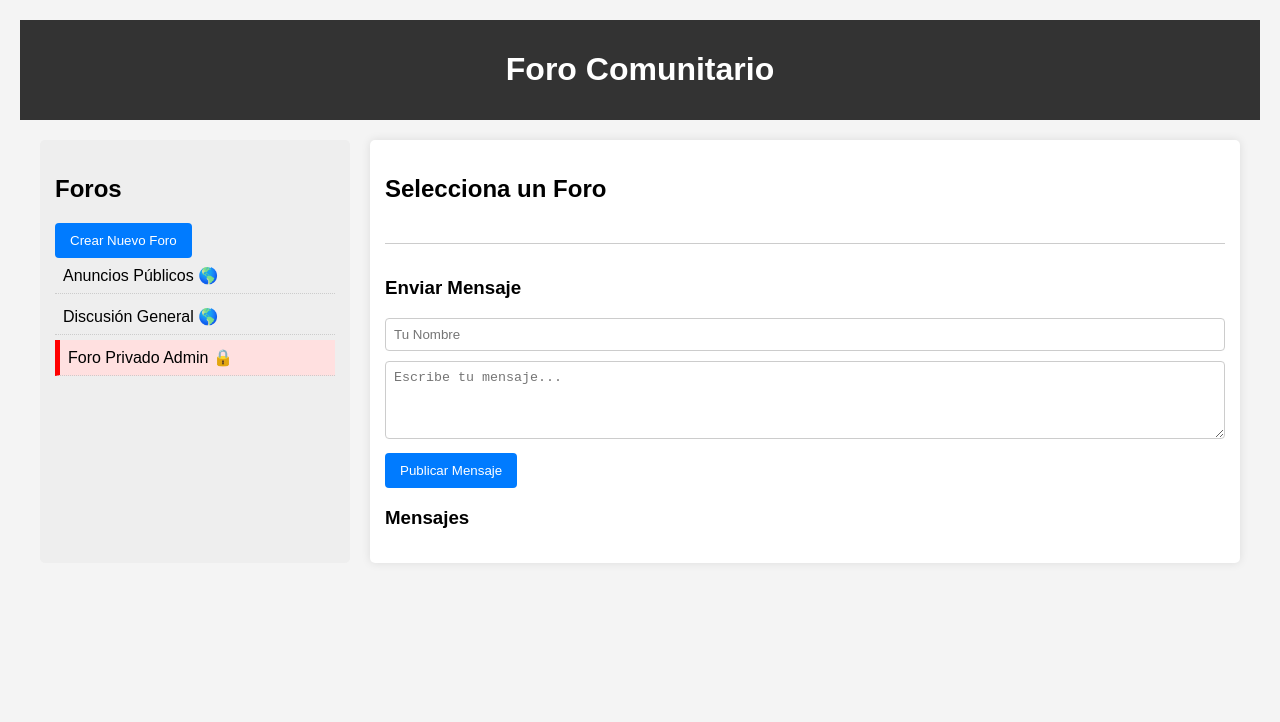
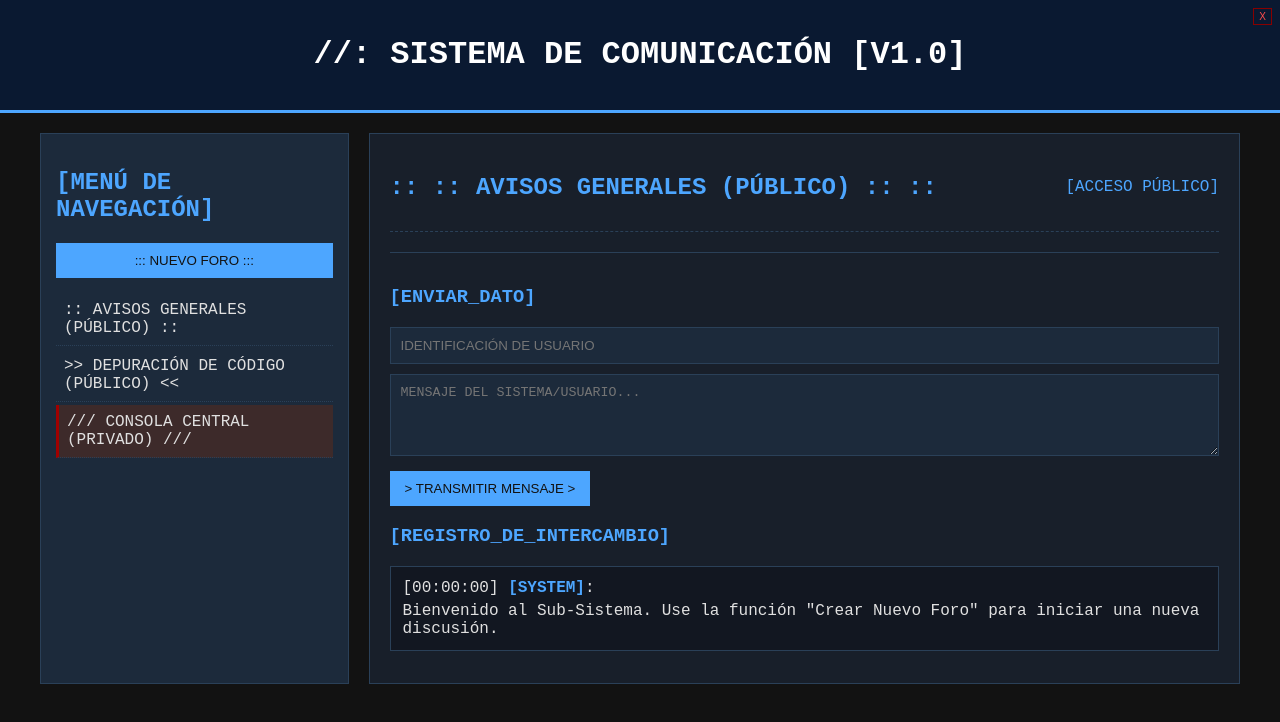
Before and after one commit to itzstarcee/Konzole, a plain HTML site: page index.html in a window 1280 px wide. Drawn offline with Linux system fonts and the light colour scheme.

Commit message:
index.html

```diff
--- a/index.html
+++ b/index.html
@@ -3,68 +3,188 @@
 <head>
     <meta charset="UTF-8">
     <meta name="viewport" content="width=device-width, initial-scale=1.0">
-    <title>Foro Comunitario Simple</title>
+    <title>Foro Comunitario Estilo Clásico</title>
     <style>
-        /* CSS Básico (Puedes moverlo a un archivo style.css) */
-        body { font-family: Arial, sans-serif; margin: 20px; background-color: #f4f4f4; }
-        header { text-align: center; padding: 10px; background-color: #333; color: white; }
-        .forum-container { display: flex; max-width: 1200px; margin: 20px auto; }
-        #forum-list { width: 25%; padding: 15px; background-color: #eee; border-radius: 5px; }
-        #main-content { width: 75%; padding: 15px; background-color: white; border-radius: 5px; margin-left: 20px; box-shadow: 0 0 10px rgba(0,0,0,0.1); }
-        .forum-header { display: flex; justify-content: space-between; align-items: center; margin-bottom: 20px; }
-        .message { border: 1px solid #ccc; padding: 10px; margin-bottom: 10px; border-radius: 5px; position: relative; }
-        .message strong { color: #0056b3; }
-        .delete-btn { position: absolute; top: 10px; right: 10px; background: none; border: none; color: red; cursor: pointer; font-size: 14px; }
-        textarea, input[type="text"] { width: 100%; padding: 8px; margin-bottom: 10px; border: 1px solid #ccc; border-radius: 4px; box-sizing: border-box; }
-        button { padding: 10px 15px; background-color: #007bff; color: white; border: none; border-radius: 4px; cursor: pointer; }
-        button:hover { background-color: #0056b3; }
-        .private-forum { background-color: #ffe0e0; border-left: 5px solid red; }
-        .forum-item { cursor: pointer; padding: 8px; margin-bottom: 5px; border-bottom: 1px dotted #ccc; }
+        /* --- ESTILOS CLÁSICOS AZUL OSCURO --- */
+        :root {
+            --bg-color: #121212; /* Fondo muy oscuro */
+            --text-color: #e0e0e0; /* Texto claro */
+            --header-bg: #0a1931; /* Azul marino oscuro para encabezados */
+            --border-color: #2a4058; /* Borde azul oscuro/grisáceo */
+            --link-color: #4da6ff; /* Azul brillante para enlaces/interactivos */
+            --private-bg: #3d2a2a; /* Fondo más oscuro y rojizo para privado */
+        }
+
+        body {
+            font-family: 'Courier New', Courier, monospace; /* Fuente más "vieja" */
+            margin: 0;
+            padding: 0;
+            background-color: var(--bg-color);
+            color: var(--text-color);
+        }
+
+        header {
+            text-align: center;
+            padding: 15px;
+            background-color: var(--header-bg);
+            color: white;
+            border-bottom: 3px solid var(--link-color);
+        }
+
+        .forum-container {
+            display: flex;
+            max-width: 1200px;
+            margin: 20px auto;
+            padding: 0 10px;
+        }
+
+        #forum-list {
+            width: 25%;
+            padding: 15px;
+            background-color: #1c2a3b; /* Fondo de la barra lateral */
+            border: 1px solid var(--border-color);
+            border-radius: 0; /* Bordes más rectos */
+        }
+
+        #main-content {
+            width: 75%;
+            padding: 20px;
+            background-color: #181f2a; /* Fondo principal ligeramente más claro que el body */
+            border: 1px solid var(--border-color);
+            border-radius: 0;
+            margin-left: 20px;
+            box-shadow: none; /* Sin sombra para look plano/viejo */
+        }
+
+        .forum-header {
+            display: flex;
+            justify-content: space-between;
+            align-items: center;
+            margin-bottom: 20px;
+            border-bottom: 1px dashed var(--border-color);
+            padding-bottom: 10px;
+        }
+
+        h2, h3 { color: var(--link-color); }
+
+        .message {
+            border: 1px solid var(--border-color);
+            padding: 12px;
+            margin-bottom: 12px;
+            border-radius: 0; /* Bordes rectos */
+            background-color: #121721; /* Fondo del mensaje */
+        }
+        .message strong { color: #98d4ff; } /* Nombre de usuario ligeramente más claro */
+        .message p { margin: 5px 0 0 0; }
+
+        .delete-btn {
+            position: absolute;
+            top: 8px;
+            right: 8px;
+            background: none;
+            border: 1px solid #880000;
+            color: #ff4d4d;
+            cursor: pointer;
+            font-size: 10px;
+            padding: 2px 5px;
+            border-radius: 0;
+        }
+        .delete-btn:hover { background-color: #880000; color: white; }
+
+
+        input[type="text"], textarea {
+            width: 100%;
+            padding: 10px;
+            margin-bottom: 10px;
+            border: 1px solid var(--border-color);
+            border-radius: 0;
+            box-sizing: border-box;
+            background-color: #1c2a3b;
+            color: var(--text-color);
+        }
+
+        button {
+            padding: 10px 15px;
+            background-color: var(--link-color);
+            color: var(--bg-color); /* Texto oscuro sobre el botón azul */
+            border: none;
+            border-radius: 0;
+            cursor: pointer;
+            transition: background-color 0.2s;
+        }
+        button:hover { background-color: #6fbaff; }
+
+        .private-forum {
+            background-color: var(--private-bg);
+            border-left: 3px solid #a00000;
+        }
+        .forum-item {
+            cursor: pointer;
+            padding: 8px;
+            margin-bottom: 3px;
+            border-bottom: 1px dotted var(--border-color);
+        }
+        .forum-item:hover { background-color: #253852; }
+
+
+        /* Modal Estilos */
+        #create-forum-modal {
+            position: fixed;
+            top: 50%;
+            left: 50%;
+            transform: translate(-50%, -50%);
+            background: var(--header-bg);
+            padding: 25px;
+            border: 2px solid var(--link-color);
+            z-index: 10;
+            box-shadow: 0 0 20px rgba(77, 166, 255, 0.5);
+        }
+        #create-forum-modal input, #create-forum-modal button { border-radius: 0; }
     </style>
 </head>
 <body>
 
     <header>
-        <h1>Foro Comunitario</h1>
+        <h1>//: SISTEMA DE COMUNICACIÓN [V1.0]</h1>
     </header>
 
     <div class="forum-container">
 
         <div id="forum-list">
-            <h2>Foros</h2>
-            <button onclick="showCreateForum()">Crear Nuevo Foro</button>
+            <h2>[MENÚ DE NAVEGACIÓN]</h2>
+            <button onclick="showCreateForum()" style="margin-bottom: 15px; width: 100%;">::: NUEVO FORO :::</button>
             <div id="forums">
                 </div>
         </div>
 
         <div id="main-content">
             <div class="forum-header">
-                <h2 id="current-forum-title">Selecciona un Foro</h2>
-                <span id="forum-type"></span>
+                <h2 id="current-forum-title">>>> INICIALIZANDO SISTEMA...</h2>
+                <span id="forum-type" style="color: var(--link-color);"></span>
             </div>
 
-            <div id="message-form" style="border-top: 1px solid #ccc; padding-top: 15px; margin-top: 15px;">
-                <h3>Enviar Mensaje</h3>
-                <input type="text" id="username" placeholder="Tu Nombre" required>
-                <textarea id="message-text" placeholder="Escribe tu mensaje..." rows="4" required></textarea>
-                <button onclick="sendMessage()">Publicar Mensaje</button>
+            <div id="message-form" style="border-top: 1px solid var(--border-color); padding-top: 15px; margin-top: 15px;">
+                <h3>[ENVIAR_DATO]</h3>
+                <input type="text" id="username" placeholder="IDENTIFICACIÓN DE USUARIO" required>
+                <textarea id="message-text" placeholder="MENSAJE DEL SISTEMA/USUARIO..." rows="4" required></textarea>
+                <button onclick="sendMessage()">> TRANSMITIR MENSAJE ></button>
             </div>
 
-            <h3>Mensajes</h3>
+            <h3>[REGISTRO_DE_INTERCAMBIO]</h3>
             <div id="messages-container">
                 </div>
         </div>
     </div>
 
-    <div id="create-forum-modal" style="display:none; position: fixed; top: 50%; left: 50%; transform: translate(-50%, -50%); background: white; padding: 20px; border: 1px solid #333; z-index: 10;">
-        <h3>Crear Nuevo Foro</h3>
-        <input type="text" id="new-forum-title" placeholder="Título del Foro" required>
+    <div id="create-forum-modal" style="display:none;">
+        <h3>[CMD: CREAR_FORO]</h3>
+        <input type="text" id="new-forum-title" placeholder="TITULO DEL SUB-SISTEMA" required>
         <label>
-            <input type="checkbox" id="is-private"> Foro Privado (Requiere Contraseña)
+            <input type="checkbox" id="is-private"> [FLAG] Acceso Restringido (Contraseña)
         </label>
-        <input type="password" id="private-password" placeholder="Contraseña (solo si es privado)" style="display:none;">
-        <button onclick="createForum()">Crear</button>
-        <button onclick="document.getElementById('create-forum-modal').style.display='none'">Cancelar</button>
+        <input type="password" id="private-password" placeholder="CLAVE DE ACCESO" style="display:none;">
+        <button onclick="createForum()" style="margin-top: 10px;">EJECUTAR</button>
+        <button onclick="document.getElementById('create-forum-modal').style.display='none'">CANCELAR</button>
     </div>
 
     <script>
@@ -74,9 +194,9 @@
 
         // Carga los foros desde localStorage o usa un valor por defecto
         let forums = JSON.parse(localStorage.getItem('forums')) || [
-            { id: 1, title: "Anuncios Públicos", isPrivate: false, messages: [] },
-            { id: 2, title: "Discusión General", isPrivate: false, messages: [] },
-            { id: 3, title: "Foro Privado Admin", isPrivate: true, password: "admin", messages: [] }
+            { id: 1, title: ":: AVISOS GENERALES (PÚBLICO) ::", isPrivate: false, messages: [{ id: 'init1', username: 'SYSTEM', timestamp: '00:00:00', text: 'Bienvenido al Sub-Sistema. Use la función "Crear Nuevo Foro" para iniciar una nueva discusión.' }] },
+            { id: 2, title: ">> DEPURACIÓN DE CÓDIGO (PÚBLICO) <<", isPrivate: false, messages: [] },
+            { id: 3, title: "/// CONSOLA CENTRAL (PRIVADO) ///", isPrivate: true, password: "admin", messages: [{ id: 'init2', username: 'ADMIN', timestamp: '00:00:00', text: 'Zona segura. Requerida clave de acceso.' }] }
         ];
 
         function saveForums() {
@@ -89,7 +209,7 @@
             forums.forEach(forum => {
                 const div = document.createElement('div');
                 div.className = 'forum-item' + (forum.isPrivate ? ' private-forum' : '');
-                div.textContent = forum.title + (forum.isPrivate ? ' 🔒' : ' 🌎');
+                div.textContent = forum.title;
                 div.onclick = () => selectForum(forum.id);
                 list.appendChild(div);
             });
@@ -99,16 +219,16 @@
             const forum = forums.find(f => f.id === id);
 
             if (forum.isPrivate) {
-                const password = prompt("Introduce la contraseña para acceder a " + forum.title + ":");
+                const password = prompt("INGRESE CLAVE DE ACCESO PARA: " + forum.title + ":");
                 if (password !== forum.password) {
-                    alert("Contraseña incorrecta.");
+                    alert("ERROR DE AUTORIZACIÓN: Clave inválida.");
                     return;
                 }
             }
 
             currentForumId = id;
-            document.getElementById('current-forum-title').textContent = forum.title;
-            document.getElementById('forum-type').textContent = forum.isPrivate ? '(Privado)' : '(Público)';
+            document.getElementById('current-forum-title').textContent = ":: " + forum.title + " ::";
+            document.getElementById('forum-type').textContent = forum.isPrivate ? '[ACCESO RESTRINGIDO]' : '[ACCESO PÚBLICO]';
             renderMessages();
         }
 
@@ -123,9 +243,9 @@
                 const div = document.createElement('div');
                 div.className = 'message';
                 div.innerHTML = `
-                    <strong>${msg.username}</strong> <small>(${msg.timestamp})</small>:
+                    [${msg.timestamp}] <strong style="color: var(--link-color);">[${msg.username}]</strong>:
                     <p>${msg.text}</p>
-                    <button class="delete-btn" onclick="deleteMessage(${forum.id}, '${msg.id}')">Eliminar</button>
+                    <button class="delete-btn" onclick="deleteMessage(${forum.id}, '${msg.id}')">X</button>
                 `;
                 container.appendChild(div);
             });
@@ -133,15 +253,15 @@
 
         function sendMessage() {
             if (!currentForumId) {
-                alert("Por favor, selecciona un foro primero.");
+                alert("ADVERTENCIA: DEBE SELECCIONAR UN SUB-SISTEMA (FORO).");
                 return;
             }
 
-            const username = document.getElementById('username').value.trim();
+            const username = document.getElementById('username').value.trim() || "USUARIO_ANONIMO";
             const text = document.getElementById('message-text').value.trim();
 
-            if (!username || !text) {
-                alert("Ambos campos son obligatorios.");
+            if (!text) {
+                alert("ERROR: CAMPO DE MENSAJE VACÍO.");
                 return;
             }
 
@@ -150,7 +270,7 @@
                 id: Date.now().toString(), // ID único simple
                 username: username,
                 text: text,
-                timestamp: new Date().toLocaleTimeString()
+                timestamp: new Date().toLocaleTimeString('en-US', {hour12: false}) // Formato HH:MM:SS
             };
 
             forum.messages.push(newMessage);
@@ -160,7 +280,7 @@
         }
 
         function deleteMessage(forumId, messageId) {
-            if (!confirm("¿Estás seguro de que quieres eliminar este mensaje?")) return;
+            if (!confirm("CONFIRMAR ELIMINACIÓN DE REGISTRO.")) return;
 
             const forum = forums.find(f => f.id === forumId);
             forum.messages = forum.messages.filter(msg => msg.id !== messageId);
@@ -171,8 +291,9 @@
         function showCreateForum() {
             document.getElementById('create-forum-modal').style.display = 'block';
             document.getElementById('is-private').onchange = (e) => {
-                document.getElementById('private-password').style.display = e.target.checked ? 'block' : 'none';
-                document.getElementById('private-password').required = e.target.checked;
+                const passwordField = document.getElementById('private-password');
+                passwordField.style.display = e.target.checked ? 'block' : 'none';
+                passwordField.required = e.target.checked;
             };
         }
 
@@ -182,34 +303,40 @@
             const password = document.getElementById('private-password').value.trim();
 
             if (!title) {
-                alert("El título del foro es obligatorio.");
+                alert("ERROR: TITULO DEL SUB-SISTEMA REQUERIDO.");
                 return;
             }
 
             if (isPrivate && !password) {
-                alert("Un foro privado requiere una contraseña.");
+                alert("ERROR: ACCESO RESTRINGIDO REQUIERE CLAVE.");
                 return;
             }
 
             const newForum = {
                 id: Date.now(),
-                title: title,
+                title: title.toUpperCase(),
                 isPrivate: isPrivate,
                 password: isPrivate ? password : null,
-                messages: []
+                messages: [{ id: 'new', username: 'SYSTEM', timestamp: new Date().toLocaleTimeString('en-US', {hour12: false}), text: `Sub-Sistema ${title.toUpperCase()} CREADO. Acceso: ${isPrivate ? 'PRIVADO' : 'PÚBLICO'}.` }]
             };
 
             forums.push(newForum);
             saveForums();
             renderForums();
             document.getElementById('create-forum-modal').style.display = 'none';
+            // Limpiar campos
             document.getElementById('new-forum-title').value = '';
             document.getElementById('is-private').checked = false;
+            document.getElementById('private-password').style.display = 'none';
             document.getElementById('private-password').value = '';
         }
 
         // Inicializar
         renderForums();
+        // Selecciona el primer foro automáticamente si existe para ver contenido inicial
+        if (forums.length > 0) {
+            selectForum(forums[0].id);
+        }
 
     </script>
 
```
